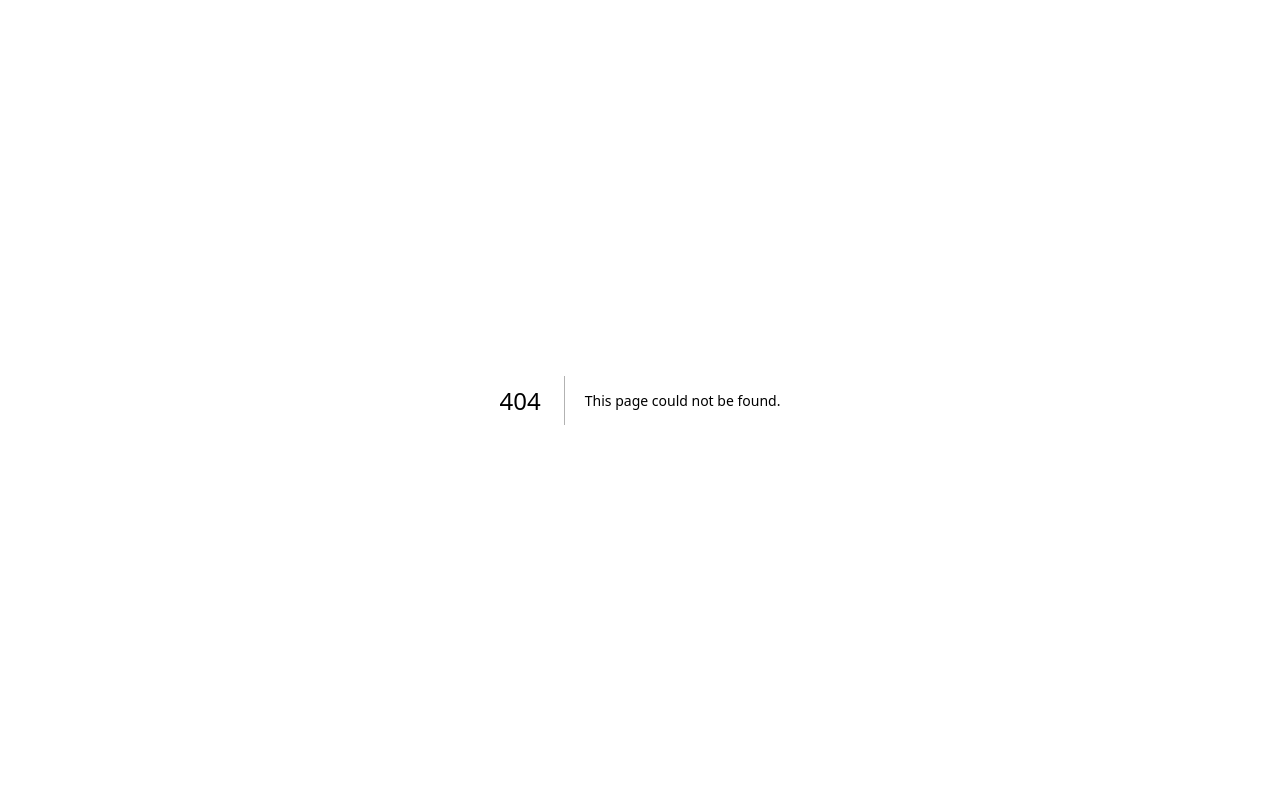
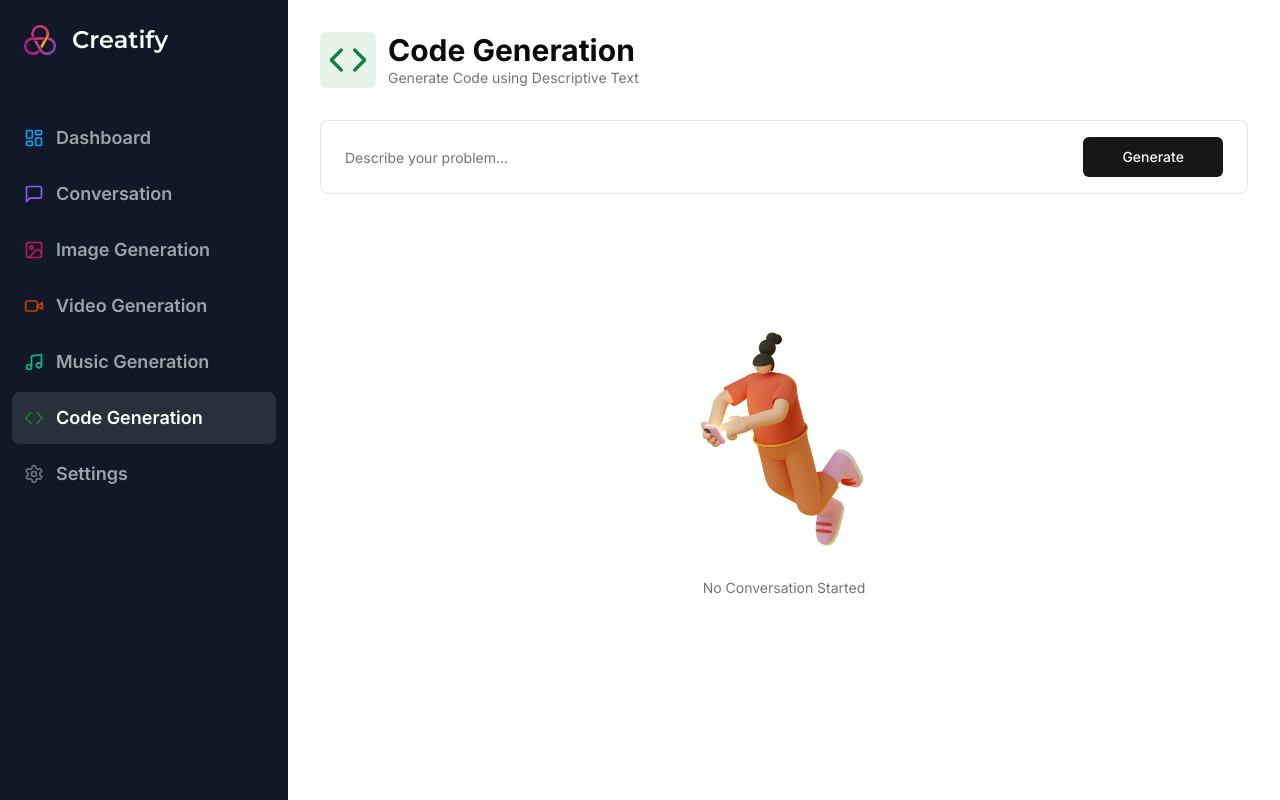
Before and after one commit to Aditya-gam/Creatify-Generative_SaaS_Platform, a Next.js app: page /code in a window 1280 px wide. Before the commit this address had no page. Built offline with nearby package versions, Linux system fonts and the light colour scheme.

Commit message:
Added Code Generation API and UI(Not 100% working)

```diff
--- /dev/null
+++ b/app/(dashboard)/(routes)/code/constants.ts
@@ -0,0 +1,5 @@
+import * as z from "zod";
+
+export const formSchema = z.object({
+  prompt: z.string().min(1, { message: "Prompt is required" }),
+});
--- /dev/null
+++ b/app/(dashboard)/(routes)/code/page.tsx
@@ -0,0 +1,134 @@
+"use client";
+
+import { useState } from "react";
+import axios from "axios";
+import { useForm } from "react-hook-form";
+import { Code } from "lucide-react";
+import { useRouter } from "next/navigation";
+import * as z from "zod";
+import { zodResolver } from "@hookform/resolvers/zod";
+import { ChatCompletionRequestMessage } from "openai";
+import { cn } from "@/lib/utils";
+import ReactMarkdown from "react-markdown";
+
+import { Heading } from "@/components/heading";
+import { Form, FormControl, FormField, FormItem } from "@/components/ui/form";
+import { Input } from "@/components/ui/input";
+import { Button } from "@/components/ui/button";
+
+import { formSchema } from "./constants";
+import { Empty } from "@/components/empty";
+import { Loader } from "@/components/loader";
+import { UserAvatar } from "@/components/user-avatar";
+import { BotAvatar } from "@/components/bot-avatar";
+
+const CodePage = () => {
+  const router = useRouter();
+  const [messages, setMessages] = useState<ChatCompletionRequestMessage[]>([]);
+
+  const form = useForm<z.infer<typeof formSchema>>({
+    resolver: zodResolver(formSchema),
+    defaultValues: {
+      prompt: "",
+    },
+  });
+
+  const isLoading = form.formState.isSubmitting;
+
+  const onSubmit = async (values: z.infer<typeof formSchema>) => {
+    try {
+      const userMessage: ChatCompletionRequestMessage = {
+        role: "user",
+        content: values.prompt,
+      };
+      const newMessages = [...messages, userMessage];
+
+      const response = await axios.post("/api/code", {
+        messages: newMessages,
+      });
+
+      setMessages((current) => [...current, userMessage, response.data]);
+      form.reset();
+    } catch (error: any) {
+      // todo: Premium Modal
+      console.log(error);
+    } finally {
+      router.refresh();
+    }
+  };
+
+  return (
+    <div>
+      <Heading
+        title="Code Generation"
+        description="Generate Code using Descriptive Text"
+        icon={Code}
+        iconColor="text-green-700"
+        bgColor="bg-green-700/10"
+      />
+
+      <div className="px-4 lg:px-8">
+        <div>
+          <Form {...form}>
+            <form
+              onSubmit={form.handleSubmit(onSubmit)}
+              className="rounded-lg border w-full p-4 px-3 md:px-6 focus-within:shadow-sm grid grid-cols-12 gap-2"
+            >
+              <FormField
+                name="prompt"
+                render={({ field }) => (
+                  <FormItem className="col-span-12 lg:col-span-10">
+                    <FormControl className="m-0 p-0">
+                      <Input
+                        className="border-0 outline-none focus-visible:ring-0 focus-visible:ring-transparent"
+                        disabled={isLoading}
+                        placeholder="Describe your problem..."
+                        {...field}
+                      />
+                    </FormControl>
+                  </FormItem>
+                )}
+              />
+              <Button
+                className="col-span-12 lg:col-span-2 w-full"
+                disabled={isLoading}
+              >
+                Generate
+              </Button>
+            </form>
+          </Form>
+        </div>
+        <div className="space-y-4 mt-4">
+          {isLoading && (
+            <div className="p-8 rounded-lg w-full flex items-center justify-center bg-muted">
+              <Loader />
+            </div>
+          )}
+          {messages.length === 0 && !isLoading && (
+            <Empty label="No Conversation Started" />
+          )}
+          <div className="flex flex-col-reverse gap-y-4">
+            {messages.map((message, index) => (
+              <div
+                key={message.content}
+                className={cn(
+                  "p-8 w-full flex items-start gap-x-8 rounded-lg",
+                  message.role === "user"
+                    ? "bg-white borer border-black/10"
+                    : "bg-muted"
+                )}
+              >
+                {message.role === "user" ? <UserAvatar /> : <BotAvatar />}
+                <div className="flex-1">
+                  <ReactMarkdown>{message.content}</ReactMarkdown>
+                </div>
+              </div>
+            ))}
+          </div>
+        </div>
+      </div>
+    </div>
+  );
+};
+
+export default CodePage;
--- a/app/(dashboard)/(routes)/dashboard/page.tsx
+++ b/app/(dashboard)/(routes)/dashboard/page.tsx
@@ -1,73 +1,30 @@
 "use client";
 
+import { ArrowRight } from "lucide-react";
 import { useRouter } from "next/navigation";
-import {
-  ArrowRight,
-  Code,
-  ImageIcon,
-  MessageSquare,
-  Music,
-  VideoIcon,
-} from "lucide-react";
 
 import { Card } from "@/components/ui/card";
 import { cn } from "@/lib/utils";
 
-const tools = [
-  {
-    label: "Conversation",
-    icon: MessageSquare,
-    color: "text-violet-500",
-    bgColor: "bg-violet-500/10",
-    href: "/conversation",
-  },
-  {
-    label: "Image Generation",
-    icon: ImageIcon,
-    color: "text-pink-700",
-    bgColor: "bg-pink-700/10",
-    href: "/image",
-  },
-  {
-    label: "Video Generation",
-    icon: VideoIcon,
-    color: "text-orange-700",
-    bgColor: "bg-orange-700/10",
-    href: "/video",
-  },
-  {
-    label: "Music Generation",
-    icon: Music,
-    color: "text-emerald-500",
-    bgColor: "bg-emerald-500/10",
-    href: "/music",
-  },
-  {
-    label: "Code Generation",
-    icon: Code,
-    color: "text-green-700",
-    bgColor: "bg-green-700/10",
-    href: "/code",
-  },
-];
+import { tools } from "@/constants";
 
-const DashboardPage = () => {
+export default function HomePage() {
   const router = useRouter();
+
   return (
     <div>
       <div className="mb-8 space-y-4">
         <h2 className="text-2xl md:text-4xl font-bold text-center">
-          Explore the Power of AI
+          Explore the power of AI
         </h2>
         <p className="text-muted-foreground font-light text-sm md:text-lg text-center">
-          Chat with the smartest AI
+          Chat with the smartest AI - Experience the power of AI
         </p>
       </div>
       <div className="px-4 md:px-20 lg:px-32 space-y-4">
         {tools.map((tool) => (
           <Card
             onClick={() => router.push(tool.href)}
-            href={tool.href}
             key={tool.href}
             className="p-4 border-black/5 flex items-center justify-between hover:shadow-md transition cursor-pointer"
           >
@@ -75,9 +32,7 @@
               <div className={cn("p-2 w-fit rounded-md", tool.bgColor)}>
                 <tool.icon className={cn("w-8 h-8", tool.color)} />
               </div>
-              <div className="flex flex-col">
-                <h3 className="text-lg font-semibold">{tool.label}</h3>
-              </div>
+              <div className="font-semibold">{tool.label}</div>
             </div>
             <ArrowRight className="w-5 h-5" />
           </Card>
@@ -85,6 +40,6 @@
       </div>
     </div>
   );
-};
+}
 
-export default DashboardPage;
+/* <h3 className="text-lg font-semibold">{tool.label}</h3> */
--- /dev/null
+++ b/app/api/code/route.ts
@@ -0,0 +1,45 @@
+import { auth } from "@clerk/nextjs";
+import { NextResponse } from "next/server";
+import { ChatCompletionRequestMessage, Configuration, OpenAIApi } from "openai";
+
+const configuration = new Configuration({
+  apiKey: process.env.OPENAI_API_KEY,
+});
+
+const openai = new OpenAIApi(configuration);
+
+const instructionMessage: ChatCompletionRequestMessage = {
+  role: "system",
+  content:
+    "You are a powerful code generation AI designed to create functional code snippets based on given descriptions. Your current task is to generate code in the language user mentions and an accompanying explanation for a specific programming task. You must generate markdown code snippets. Your primary focus is to generate code and explanations for the provided programming task. Do not respond to any other prompts or engage in unrelated discussions. If you are unsure about something, ask for clarification. If you are asked to do something that does not make sense, ask for clarification. If you are asked to do something that is not related to the programming task, ask for clarification. If you are asked to do something that is not related to the programming task, ask for clarification. If you are asked to do something that is not related to the programming task, ask for clarification. If you are asked to do something that is not related to the programming task, ask for clarification. If you are asked to do something that is not related to the programming task, ask for clarification.",
+};
+
+export async function POST(req: Request) {
+  try {
+    const { userId } = auth();
+    const body = await req.json();
+    const { messages } = body;
+
+    if (!userId) {
+      return new NextResponse("Unauthorized", { status: 401 });
+    }
+
+    if (!configuration.apiKey) {
+      return new NextResponse("OpenAI API Key not configured", { status: 500 });
+    }
+
+    if (!messages) {
+      return new NextResponse("Messages are Required!!", { status: 400 });
+    }
+
+    const response = await openai.createChatCompletion({
+      model: "gpt-3.5-turbo",
+      messages: [instructionMessage, ...messages],
+    });
+
+    return NextResponse.json(response.data.choices[0].message);
+  } catch (error) {
+    console.log("[CODE_ERROR]", error);
+    return new NextResponse("Internal Server Error", { status: 500 });
+  }
+}
--- a/components/ui/card.tsx
+++ b/components/ui/card.tsx
@@ -1,34 +1,20 @@
 import * as React from "react";
-import { useRouter } from "next/navigation";
 
 import { cn } from "@/lib/utils";
 
 const Card = React.forwardRef<
   HTMLDivElement,
-  React.HTMLAttributes<HTMLDivElement> & { onClick: () => void; href: string }
->(({ className, onClick, href, ...props }, ref) => {
-  const router = useRouter();
-
-  const handleClick = () => {
-    router.push(href);
-    if (onClick) {
-      onClick();
-    }
-  };
-
-  return (
+  React.HTMLAttributes<HTMLDivElement>
+>(({ className, ...props }, ref) => (
   <div
     ref={ref}
     className={cn(
       "rounded-lg border bg-card text-card-foreground shadow-sm",
       className
     )}
-      onClick={handleClick}
     {...props}
   />
-  );
-});
-
+));
 Card.displayName = "Card";
 
 const CardHeader = React.forwardRef<
@@ -84,7 +70,7 @@
 >(({ className, ...props }, ref) => (
   <div
     ref={ref}
-    className={cn("flex items-center p-6 pt-0", className)}
+    className={cn(" flex items-center p-6 pt-0", className)}
     {...props}
   />
 ));
--- /dev/null
+++ b/constants.ts
@@ -0,0 +1,41 @@
+import { Code, ImageIcon, MessageSquare, Music, VideoIcon } from "lucide-react";
+
+export const MAX_FREE_COUNTS = 5;
+
+export const tools = [
+  {
+    label: "Conversation",
+    icon: MessageSquare,
+    href: "/conversation",
+    color: "text-violet-500",
+    bgColor: "bg-violet-500/10",
+  },
+  {
+    label: "Music Generation",
+    icon: Music,
+    href: "/music",
+    color: "text-emerald-500",
+    bgColor: "bg-emerald-500/10",
+  },
+  {
+    label: "Image Generation",
+    icon: ImageIcon,
+    color: "text-pink-700",
+    bgColor: "bg-pink-700/10",
+    href: "/image",
+  },
+  {
+    label: "Video Generation",
+    icon: VideoIcon,
+    color: "text-orange-700",
+    bgColor: "bg-orange-700/10",
+    href: "/video",
+  },
+  {
+    label: "Code Generation",
+    icon: Code,
+    color: "text-green-700",
+    bgColor: "bg-green-700/10",
+    href: "/code",
+  },
+];
--- a/package.json
+++ b/package.json
@@ -24,6 +24,7 @@
     "react": "^18",
     "react-dom": "^18",
     "react-hook-form": "^7.49.2",
+    "react-markdown": "^9.0.1",
     "tailwind-merge": "^2.2.0",
     "tailwindcss-animate": "^1.0.7",
     "zod": "^3.22.4"
```
Also changed, not shown: 1 other file (tests, documents, lock files or other folders). Lines whose indentation alone changed are shown as unchanged.
